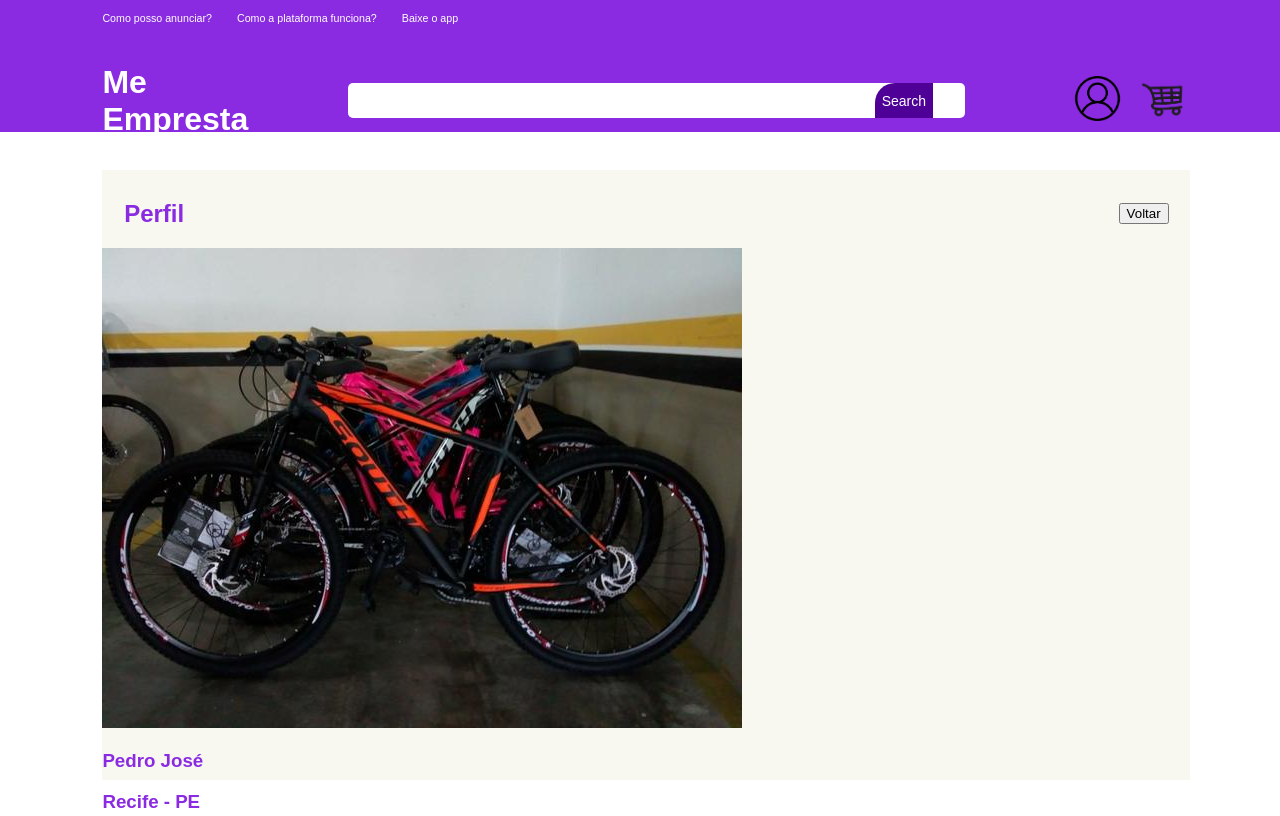
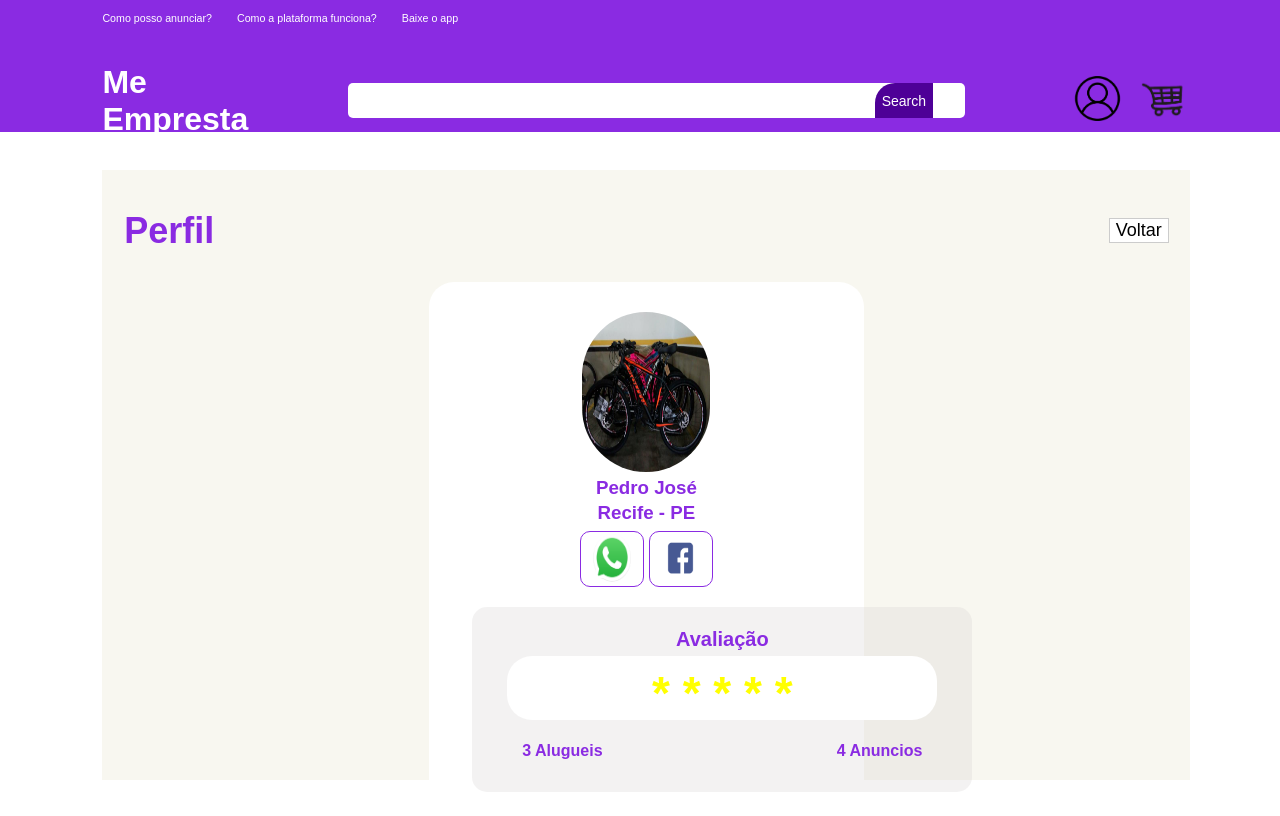
Before and after one commit to JonissonGomes/Me-Empresta, a plain HTML site: page others/prototype/pages/profile.html in a window 1280 px wide. Shown: the top 816 px of the page. Drawn offline with Linux system fonts and the light colour scheme.

Commit message:
Adicionando novas estilizações

```diff
--- a/others/prototype/styles/detalhes.css
+++ b/others/prototype/styles/detalhes.css
@@ -110,3 +110,91 @@ main .container{
     height: 75vh;
     color: blueviolet;
 }
+
+main .container{
+    margin-top: 3%;
+    padding-top: 10px;
+    margin-left: 8%;
+    margin-right: 7%;
+    background-color:rgb(248, 247, 240);
+    height: 75vh;
+    color: blueviolet;
+}
+
+main .fixed{
+    display: flex;
+    align-items:center;
+    justify-content:space-between;
+    margin-left: 2%;
+    margin-right: 2%;
+    font-size: 20px;
+}
+
+
+div .container-geral{
+    background-color: white;
+    margin-left: 5%;
+    margin-right: 5%;
+}
+
+.grid-one {
+    display: flex;
+    align-items: center;
+    justify-content: space-between;
+}
+
+.grid-one img {
+    width: 18vw;
+    height: 24vh;
+    border-radius:10px;
+}
+
+.status-container {
+    width: 25%;
+}
+
+.status-container h2 {
+    margin-bottom: 0;
+}
+
+.status-container i {
+    margin-top: 1px;
+}
+
+.status-container h4 {
+    margin-bottom: 0;
+}
+
+.status-container p{
+    margin-top: 3px;
+}
+
+.status-container button {
+    border: none;
+    border-radius: 5px;
+    color: white;
+    background-color: blueviolet;
+    width: 370px;
+    height: 30px;
+    font-size: 18px;
+}
+
+.status-container button:hover{
+    cursor: pointer;
+    background-color: rgb(172, 172, 172);
+    color: white;
+}
+
+.grid-two{
+    align-items: center;
+    justify-content: right;
+    margin-left: 85%;
+}
+
+.preco-container h4{
+    margin-bottom: 0;
+}
+
+.preco-container h2{
+    margin-top: 0;
+}
--- a/others/prototype/styles/index.css
+++ b/others/prototype/styles/index.css
@@ -49,6 +49,8 @@ main{
     border-radius: 10px;
     border: none;
     transition: 200ms;
+    background-color:yellow;
+    font-weight: 600;
     font-family: 'Montserrat Alternates', sans-serif;
 }
 
--- a/others/prototype/styles/perfil.css
+++ b/others/prototype/styles/perfil.css
@@ -117,3 +117,101 @@ main .fixed{
     margin-left: 2%;
     margin-right: 2%;
 }
+
+.fixed h2{
+    font-size: 36px;
+}
+
+.fixed button{
+    background-color: white;
+    border: 1px solid #ccc;
+    font-size: 18px;
+}
+
+.fixed button:hover{
+    cursor: pointer;
+    background-color: white;
+    border: 1px solid rgb(255, 255, 255);
+}
+
+section .box-profile{
+    padding-top: 30px;
+    padding-bottom: 30px;
+    border-radius: 25px;
+    background-color: white;
+    margin-left: 30%;
+    margin-right: 30%;
+    text-align: center;
+    align-items: center;
+    justify-content: space-between;
+}
+
+.box-profile h3{
+    margin-top: 1px;
+    margin-bottom: 3px;
+}
+
+.box-profile img{
+    border-radius: 200px;
+    width: 10vw;
+    height: 20vh;
+}
+
+.box-profile button{
+    margin-top: 1%;;
+    width: 5vw;
+    height: 7vh;
+    border: 1px solid;
+    background-color: white;
+    border-color: blueviolet;
+    border-radius: 10px;
+}
+
+.box-profile button:hover{
+    cursor: pointer;
+    background-color: rgba(226, 226, 226, 0.678);
+}
+
+
+.box-profile button img{
+    border-radius: 200px;
+    width: 3vw;
+    height: 6vh;
+}
+
+.info-geral{
+    background-color: rgba(202, 199, 199, 0.226);
+    width: 500px;
+    padding-top: 20px;
+    padding-bottom: 10px;
+    border-radius: 15px;
+    text-align: center;
+    justify-content: center;
+    margin-left: 10%;
+    margin-right: 10%;
+    margin-top: 20px;
+}
+
+.avaliation h3{
+    font-size: 20px;
+}
+
+.avaliation h2{
+    background-color: white;
+    border-radius: 25px;
+    margin-left: 35px;
+    margin-right: 35px;
+    color: yellow;
+    font-size: 46px;
+    margin-top: 5px;
+    padding-top: 10px;
+    margin-bottom: 1px;
+}
+
+.status{
+    display: flex;
+    align-items: center;
+    justify-content: space-between;
+    margin-left: 50px;
+    margin-right: 50px;
+}
```
